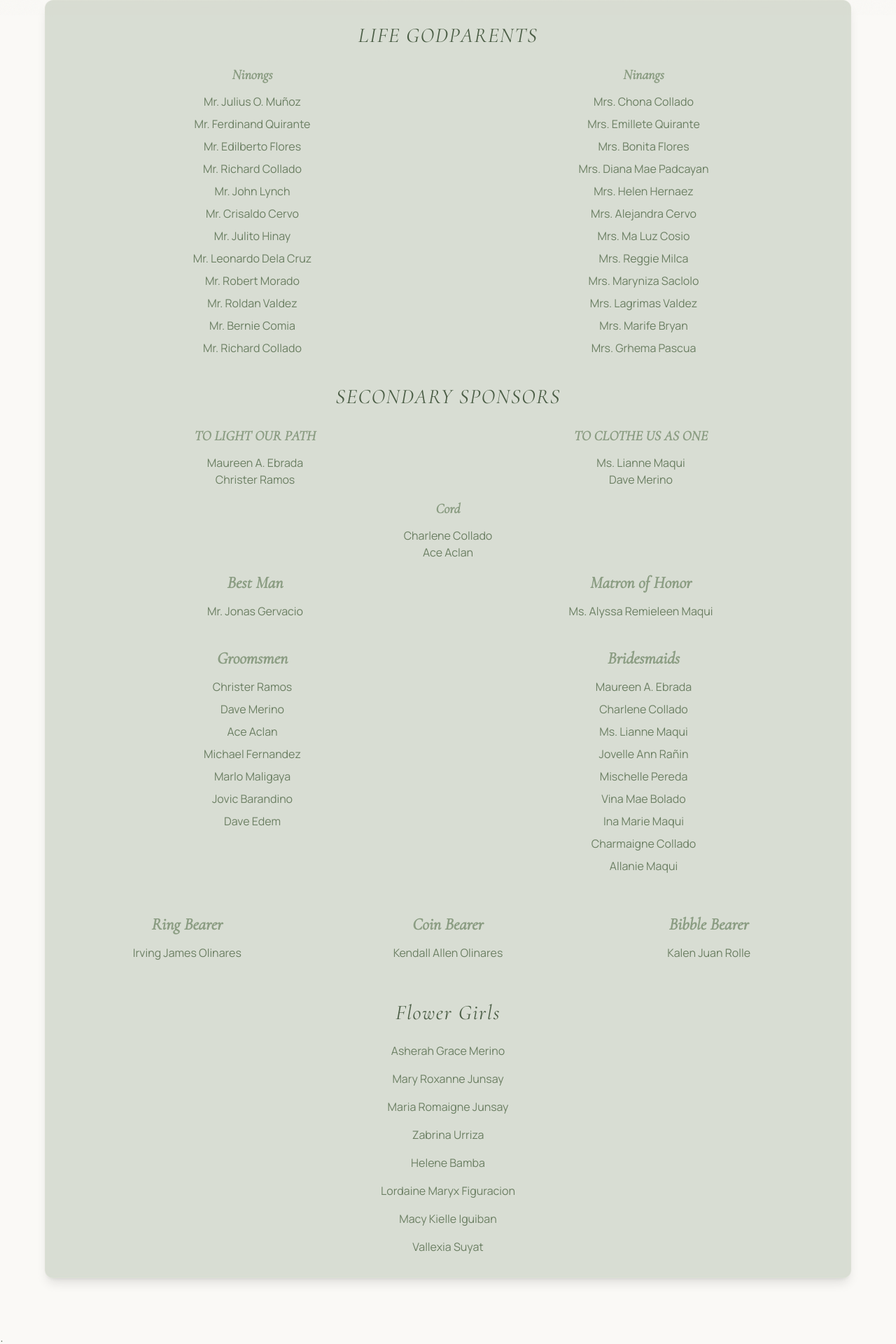
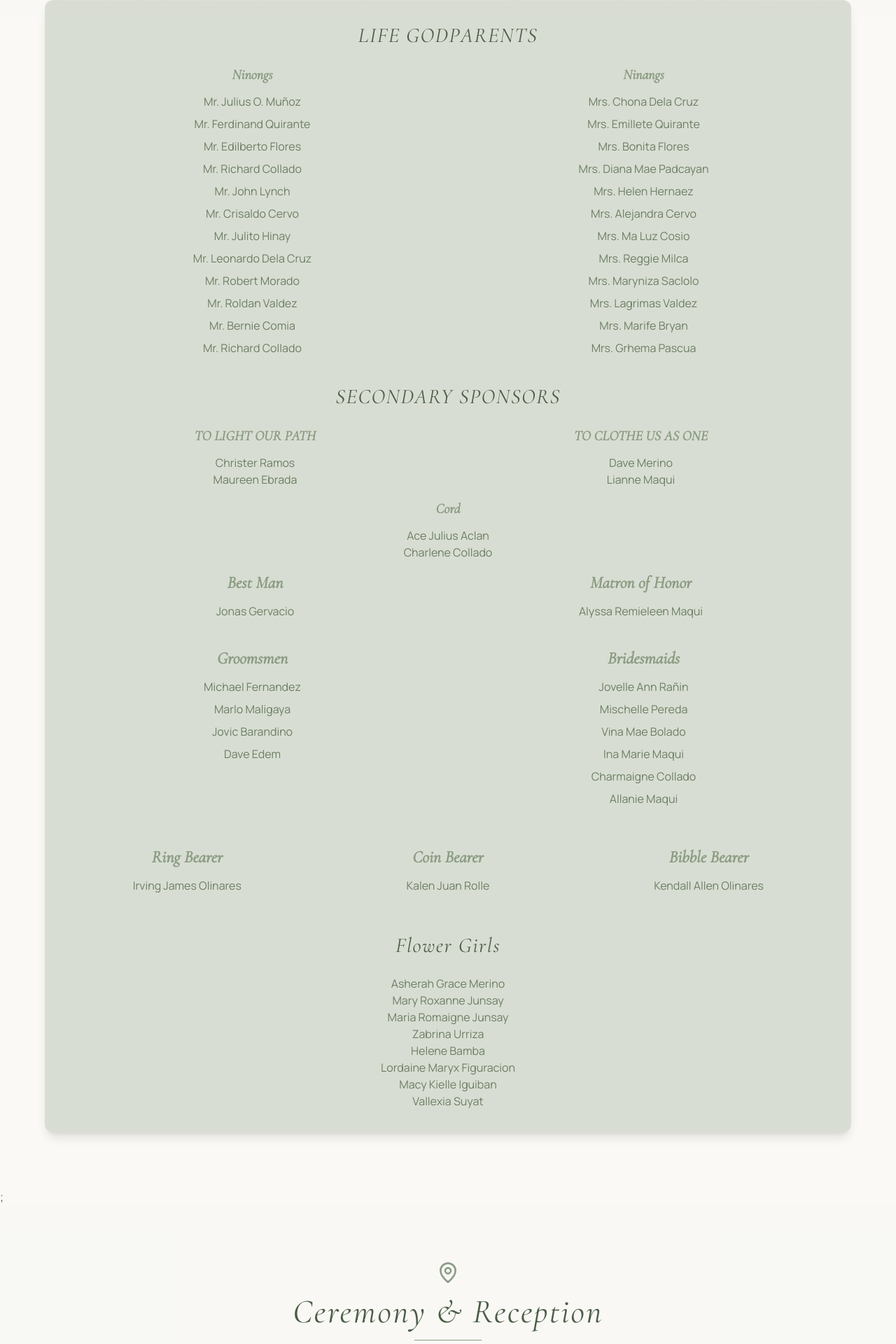
Before and after one commit to davebmerino/carl-irish, a React (Vite) app: page /details in a window 1280 px wide. Shown: the part 778-2698 px from the top of the page at 70% size. Built offline with nearby package versions, Linux system fonts and the light colour scheme; a web font is replaced by a local one.

Commit message:
Entourage static

```diff
--- a/src/components/entourage/Bearer.jsx
+++ b/src/components/entourage/Bearer.jsx
@@ -1,4 +1,4 @@
-export default function Bearer({ entourageData }) {
+export default function Bearer() {
   return (
     <>
       <div className="grid md:grid-cols-3 gap-8 text-center mb-10 py-4">
@@ -7,23 +7,21 @@ export default function Bearer({ entourageData }) {
             Ring Bearer
           </h4>
           <p className="font-manrope text-wedding-main">
-            {entourageData.bearer.ring[0]}
+            Irving James Olinares
           </p>
         </div>
         <div className="text-center">
           <h4 className="font-cormorant italic text-2xl font-semibold text-wedding-primary mb-3">
             Coin Bearer
           </h4>
-          <p className="font-manrope text-wedding-main">
-            {entourageData.bearer.coin[0]}
-          </p>
+          <p className="font-manrope text-wedding-main">Kalen Juan Rolle</p>
         </div>
         <div className="text-center">
           <h4 className="font-cormorant italic text-2xl font-semibold text-wedding-primary mb-3">
             Bibble Bearer
           </h4>
           <p className="font-manrope text-wedding-main">
-            {entourageData.bearer.bibble[0]}
+            Kendall Allen Olinares
           </p>
         </div>
       </div>
--- a/src/components/entourage/BrideGroom.jsx
+++ b/src/components/entourage/BrideGroom.jsx
@@ -1,4 +1,4 @@
-export default function BrideGroom({ entourageData }) {
+export default function BrideGroom() {
   return (
     <>
       <div className="grid md:grid-cols-2 gap-8 mb-10">
@@ -7,9 +7,10 @@ export default function BrideGroom({ entourageData }) {
             Groomsmen
           </h4>
           <ul className="space-y-2 font-manrope text-wedding-main text-center">
-            {entourageData.groomsMen.reg.map((groomsmen, index) => (
-              <li key={index}>{groomsmen}</li>
-            ))}
+            <li>Michael Fernandez </li>
+            <li>Marlo Maligaya</li>
+            <li>Jovic Barandino </li>
+            <li>Dave Edem</li>
           </ul>
         </div>
         <div>
@@ -17,9 +18,12 @@ export default function BrideGroom({ entourageData }) {
             Bridesmaids
           </h4>
           <ul className="space-y-2 font-manrope text-wedding-main text-center">
-            {entourageData.bridesMaids.reg.map((bridesMaid, index) => (
-              <li key={index}>{bridesMaid}</li>
-            ))}
+            <li>Jovelle Ann Rañin</li>
+            <li>Mischelle Pereda</li>
+            <li>Vina Mae Bolado</li>
+            <li>Ina Marie Maqui</li>
+            <li>Charmaigne Collado</li>
+            <li>Allanie Maqui</li>
           </ul>
         </div>
       </div>
--- a/src/components/entourage/Entourage.jsx
+++ b/src/components/entourage/Entourage.jsx
@@ -43,16 +43,7 @@ const entourageData = {
     candle: ["Christer Ramos"],
     cord: ["Ace Aclan"],
   },
-  flowerGirls: [
-    "Asherah Grace Merino",
-    "Mary Roxanne Junsay",
-    "Maria Romaigne Junsay",
-    "Zabrina Urriza",
-    "Helene Bamba",
-    "Lordaine Maryx Figuracion",
-    "Macy Kielle Iguiban",
-    "Vallexia Suyat",
-  ],
+
   bearer: {
     ring: ["Irving James Olinares"],
     coin: ["Kendall Allen Olinares"],
@@ -99,10 +90,6 @@ export default function Entourage() {
           <div className="space-y-12">
             {/* Parents */}
             <div className="bg-wedding-primary/30 backdrop-blur-sm rounded-xl p-8 shadow-lg border border-wedding-secondary/30">
-              {/* <h3 className="font-cormorant text-3xl text-wedding-deep mb-6 text-center tracking-wider">
-                Parents of the Couple
-              </h3> */}
-
               {/* Parents of the Couple */}
               <motion.div
                 initial={{ opacity: 0, y: 20 }}
@@ -145,26 +132,21 @@ export default function Entourage() {
               <h3 className="font-cormorant italic text-3xl text-wedding-deep mb-6 text-center tracking-wider">
                 LIFE GODPARENTS
               </h3>
-              <GodParents primarySponsors={entourageData.primarySponsors} />
-
+              <GodParents />
               {/* Secondary Sponsors */}
               <h3 className="font-cormorant italic text-3xl text-wedding-deep mb-6 text-center tracking-wider">
                 SECONDARY SPONSORS
               </h3>
-              <SecondarySponsors entourageData={entourageData} />
+              <SecondarySponsors />
               {/* BridesMaid and Groomsmen */}
-
-              <BrideGroom entourageData={entourageData} />
+              <BrideGroom />
               {/* Bearer */}
-
-              <Bearer entourageData={entourageData} />
-
+              <Bearer />
               {/* Flower Girls */}
-
               <h3 className="font-cormorant italic text-3xl text-wedding-deep mb-6 text-center tracking-wider">
                 Flower Girls
               </h3>
-              <FlowerGirls entourageData={entourageData} />
+              <FlowerGirls />
             </motion.div>
           </div>
         </div>
--- a/src/components/entourage/FlowerGirls.jsx
+++ b/src/components/entourage/FlowerGirls.jsx
@@ -1,22 +1,21 @@
 export default function FlowerGirls() {
-  const flowerGirls = [
-    "Asherah Grace Merino",
-    "Mary Roxanne Junsay",
-    "Maria Romaigne Junsay",
-    "Zabrina Urriza",
-    "Helene Bamba",
-    "Lordaine Maryx Figuracion",
-    "Macy Kielle Iguiban",
-    "Vallexia Suyat",
-  ];
   return (
     <>
       <div className="grid md:grid-cols-1 gap-4 text-center">
-        {flowerGirls.map((flowerGirl, index) => (
-          <div key={index} className="text-center">
-            <p className="font-manrope text-wedding-main">{flowerGirl}</p>
-          </div>
-        ))}
+        <div className="text-center">
+          <p className="font-manrope text-wedding-main">Asherah Grace Merino</p>
+          <p className="font-manrope text-wedding-main">Mary Roxanne Junsay</p>
+          <p className="font-manrope text-wedding-main">
+            Maria Romaigne Junsay
+          </p>
+          <p className="font-manrope text-wedding-main">Zabrina Urriza</p>
+          <p className="font-manrope text-wedding-main">Helene Bamba</p>
+          <p className="font-manrope text-wedding-main">
+            Lordaine Maryx Figuracion
+          </p>
+          <p className="font-manrope text-wedding-main">Macy Kielle Iguiban</p>
+          <p className="font-manrope text-wedding-main">Vallexia Suyat</p>
+        </div>
       </div>
     </>
   );
--- a/src/components/entourage/GodParents.jsx
+++ b/src/components/entourage/GodParents.jsx
@@ -1,37 +1,4 @@
-import { memo } from "react";
-
-const primarySponsors = {
-  ninongs: [
-    "Mr. Julius O. Muñoz",
-    "Mr. Ferdinand Quirante",
-    "Mr. Edilberto Flores",
-    "Mr. Richard Collado",
-    "Mr. John Lynch",
-    "Mr. Crisaldo Cervo",
-    "Mr. Julito Hinay",
-    "Mr. Leonardo Dela Cruz",
-    "Mr. Robert Morado",
-    "Mr. Roldan Valdez",
-    "Mr. Bernie Comia",
-    "Mr. Richard Collado",
-  ],
-  ninangs: [
-    "Mrs. Chona Collado",
-    "Mrs. Emillete Quirante",
-    "Mrs. Bonita Flores",
-    "Mrs. Diana Mae Padcayan",
-    "Mrs. Helen Hernaez",
-    "Mrs. Alejandra Cervo",
-    "Mrs. Ma Luz Cosio",
-    "Mrs. Reggie Milca",
-    "Mrs. Maryniza Saclolo",
-    "Mrs. Lagrimas Valdez",
-    "Mrs. Marife Bryan",
-    "Mrs. Grhema Pascua",
-  ],
-};
-
-const GodParents = memo(function GodParents() {
+const GodParents = function () {
   return (
     <div className="grid md:grid-cols-2 gap-8 mb-10">
       <div>
@@ -40,9 +7,18 @@ const GodParents = memo(function GodParents() {
         </h4>
 
         <ul className="space-y-2 font-manrope text-wedding-main text-center">
-          {primarySponsors.ninongs.map((ninong, index) => (
-            <li key={index}>{ninong}</li>
-          ))}
+          <li>Mr. Julius O. Muñoz</li>
+          <li>Mr. Ferdinand Quirante</li>
+          <li>Mr. Edilberto Flores</li>
+          <li>Mr. Richard Collado</li>
+          <li>Mr. John Lynch</li>
+          <li>Mr. Crisaldo Cervo</li>
+          <li>Mr. Julito Hinay</li>
+          <li>Mr. Leonardo Dela Cruz</li>
+          <li>Mr. Robert Morado</li>
+          <li>Mr. Roldan Valdez</li>
+          <li>Mr. Bernie Comia</li>
+          <li>Mr. Richard Collado</li>
         </ul>
       </div>
 
@@ -52,13 +28,22 @@ const GodParents = memo(function GodParents() {
         </h4>
 
         <ul className="space-y-2 font-manrope text-wedding-main text-center">
-          {primarySponsors.ninangs.map((ninang, index) => (
-            <li key={index}>{ninang}</li>
-          ))}
+          <li>Mrs. Chona Dela Cruz</li>
+          <li>Mrs. Emillete Quirante</li>
+          <li>Mrs. Bonita Flores</li>
+          <li>Mrs. Diana Mae Padcayan</li>
+          <li>Mrs. Helen Hernaez</li>
+          <li>Mrs. Alejandra Cervo</li>
+          <li>Mrs. Ma Luz Cosio</li>
+          <li>Mrs. Reggie Milca</li>
+          <li>Mrs. Maryniza Saclolo</li>
+          <li>Mrs. Lagrimas Valdez</li>
+          <li>Mrs. Marife Bryan</li>
+          <li>Mrs. Grhema Pascua</li>
         </ul>
       </div>
     </div>
   );
-});
+};
 
 export default GodParents;
--- a/src/components/entourage/SecondarySponsors.jsx
+++ b/src/components/entourage/SecondarySponsors.jsx
@@ -1,4 +1,4 @@
-export default function SecondarySponsors({ entourageData }) {
+export default function SecondarySponsors() {
   return (
     <>
       <div className="grid grid-cols-1 lg:grid-cols-2 gap-4 mb-10">
@@ -6,34 +6,22 @@ export default function SecondarySponsors({ entourageData }) {
           <h4 className="font-cormorant italic text-xl font-semibold text-wedding-primary mb-3">
             TO LIGHT OUR PATH
           </h4>
-          <p className="font-manrope text-wedding-main">
-            {entourageData.bridesMaids.candle[0]}
-          </p>
-          <p className="font-manrope text-wedding-main">
-            {entourageData.groomsMen.candle[0]}
-          </p>
+          <p className="font-manrope text-wedding-main">Christer Ramos</p>
+          <p className="font-manrope text-wedding-main">Maureen Ebrada</p>
         </div>
         <div className="text-center">
           <h4 className="font-cormorant italic text-xl font-semibold text-wedding-primary mb-3">
             TO CLOTHE US AS ONE
           </h4>
-          <p className="font-manrope text-wedding-main">
-            {entourageData.bridesMaids.veil[0]}
-          </p>
-          <p className="font-manrope text-wedding-main">
-            {entourageData.groomsMen.veil[0]}
-          </p>
+          <p className="font-manrope text-wedding-main">Dave Merino</p>
+          <p className="font-manrope text-wedding-main">Lianne Maqui</p>
         </div>
         <div className="lg:col-span-2 flex flex-col text-center lg:justify-center">
           <h4 className="font-cormorant italic text-xl font-semibold text-wedding-primary mb-3">
             Cord
           </h4>
-          <p className="font-manrope text-wedding-main">
-            {entourageData.bridesMaids.cord[0]}
-          </p>
-          <p className="font-manrope text-wedding-main">
-            {entourageData.groomsMen.cord[0]}
-          </p>
+          <p className="font-manrope text-wedding-main">Ace Julius Aclan</p>
+          <p className="font-manrope text-wedding-main">Charlene Collado</p>
         </div>
 
         {/* Mathron of Honor and Best Man */}
@@ -41,16 +29,14 @@ export default function SecondarySponsors({ entourageData }) {
           <h4 className="font-cormorant italic text-2xl font-semibold text-wedding-primary mb-3">
             Best Man
           </h4>
-          <p className="font-manrope text-wedding-main">
-            {entourageData.bestMan}
-          </p>
+          <p className="font-manrope text-wedding-main">Jonas Gervacio</p>
         </div>
         <div className="flex flex-col text-center">
           <h4 className="font-cormorant italic text-2xl font-semibold text-wedding-primary mb-3">
             Matron of Honor
           </h4>
           <p className="font-manrope text-wedding-main">
-            {entourageData.mathronOfHonor}
+            Alyssa Remieleen Maqui
           </p>
         </div>
       </div>
--- a/src/pages/homepage/Home.jsx
+++ b/src/pages/homepage/Home.jsx
@@ -52,9 +52,9 @@ export default function Home() {
         <FadeInSection>
           <Schedule />
         </FadeInSection>
-        <FadeInSection>
-          <Entourage />
-        </FadeInSection>
+
+        <Entourage />
+
         <FadeInSection>
           <Reminders />
         </FadeInSection>
```
